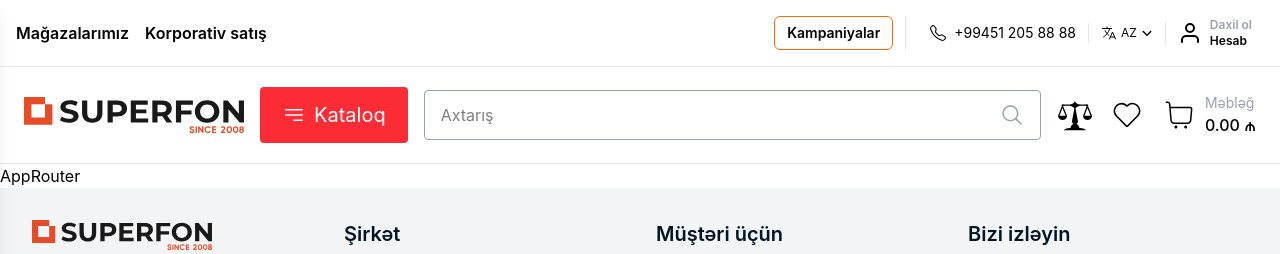
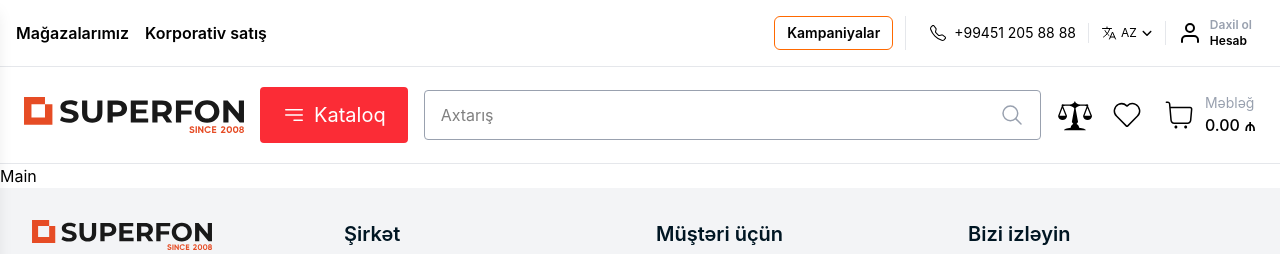
Before and after one commit to Asildar-Hajiyev/DivSuperfon, a React (Vite) app: page / in a window 1280 px wide. Shown: the top 254 px of the page. Built offline with nearby package versions, Linux system fonts and the light colour scheme.

Commit message:
add:AppRouter

```diff
--- /dev/null
+++ b/src/components/Main.jsx
@@ -0,0 +1,10 @@
+
+function Main() {
+  return (
+    <>
+      Main
+    </>
+  )
+}
+
+export default Main
--- a/src/provider/AppRouter.jsx
+++ b/src/provider/AppRouter.jsx
@@ -1,11 +1,14 @@
-
+import { Route, Routes } from "react-router-dom";
+import Main from "../components/Main";
 
 function AppRouter() {
   return (
-    <div>
-      AppRouter
-    </div>
-  )
+    <>
+      <Routes>
+        <Route path="/" element={<Main/>}/>
+      </Routes>
+    </>
+  );
 }
 
-export default AppRouter
+export default AppRouter;
```
Also changed, not shown: src/index.jsx (+8 -8 lines).
